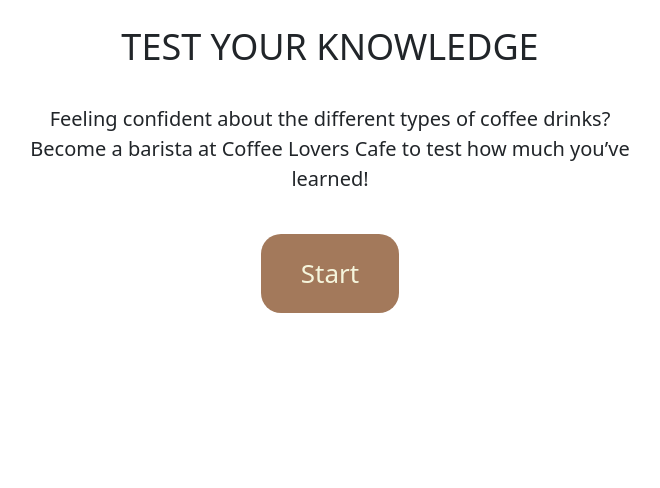
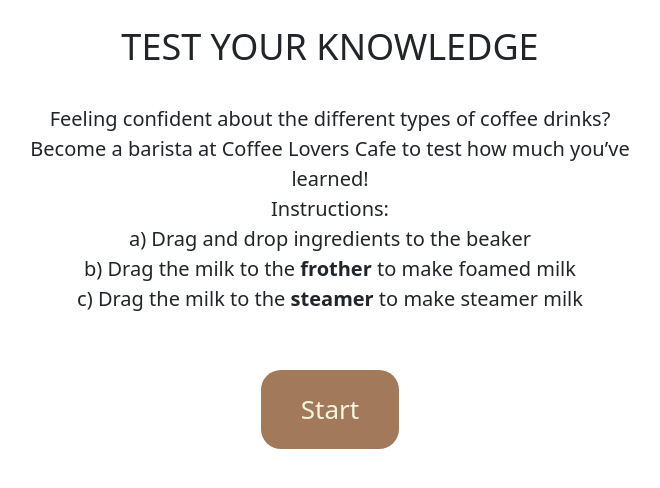
Before and after one commit to kripha/coffee-tutorial, a Flask app: page /quiz in a window 1280 px wide. Shown: the part 56-544 px from the top of the page, without its empty margins (310-970 px from the left). Run offline with Flask 3, Linux system fonts and the light colour scheme; some libraries are stand-ins or nearby versions.

Commit message:
add instructions for quiz

```diff
--- a/templates/quiz_home.html
+++ b/templates/quiz_home.html
@@ -41,8 +41,14 @@
 <div class="row" id="desc">
   <div class="col-3"></div>
   <div class="col-6">
-    Feeling confident about the different types of coffee drinks? <br> Become a barista at Coffee Lovers Cafe to test how much you’ve learned!
+    Feeling confident about the different types of coffee drinks? <br> Become a barista at Coffee Lovers Cafe to test how much you’ve learned! <br>
+    Instructions:
   </div>
+  <ul>
+    <li>a) Drag and drop ingredients to the beaker</li>
+    <li>b) Drag the milk to the <b>frother</b> to make foamed milk</li>
+    <li>c) Drag the milk to the <b>steamer</b> to make steamer milk</li>
+  </ul>
   <div class="col-3"></div>
 </div>
 
```
